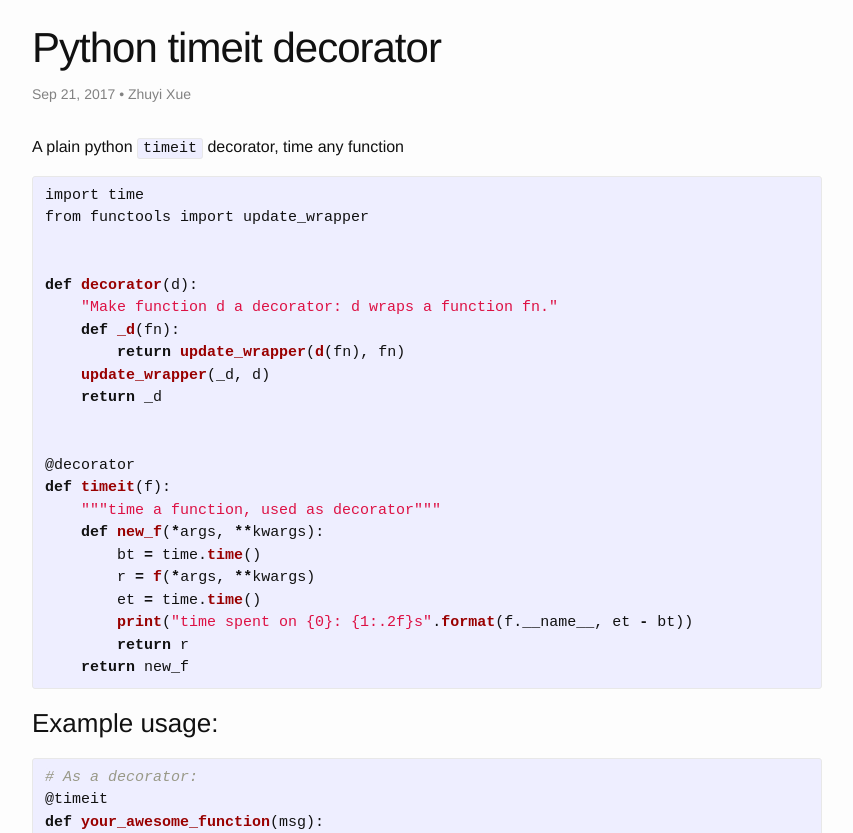
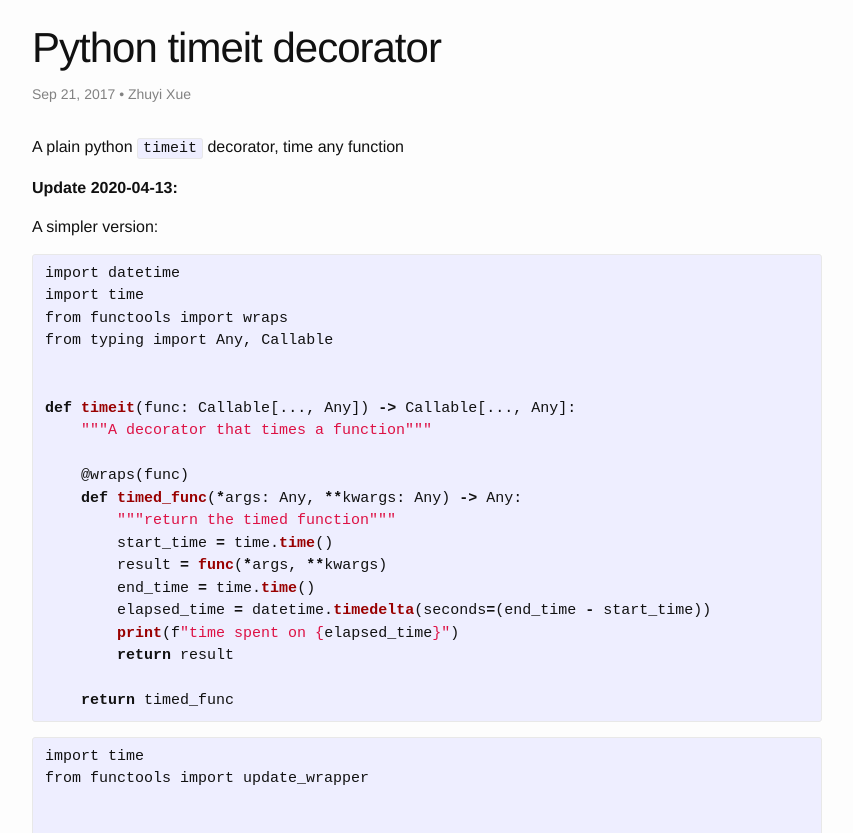
Before and after one commit to zyxue/zyxue.github.io, a Jekyll site: the page built from _posts/2017-09-21-python-timeit-decorator.md, in a window 1280 px wide and 900 px high, cut to the strip 67-900 px from the top of the window. Shown: the whole strip, without its empty margins (213-1066 px from the left). Built offline with Jekyll 4.4.1, drawn with Linux system fonts in a browser that asks for light colours; comment, search, counter and statistics services are not loaded.

Commit message:
updated _posts/2017-09-21-python-timeit-decorator.md

```diff
--- a/_posts/2017-09-21-python-timeit-decorator.md
+++ b/_posts/2017-09-21-python-timeit-decorator.md
@@ -6,6 +6,33 @@ tags: python, time, timeit, decorator
 ---
 
 A plain python `timeit` decorator, time any function
+
+**Update 2020-04-13:**
+
+A simpler version:
+
+{% highlight python %}
+import datetime
+import time
+from functools import wraps
+from typing import Any, Callable
+
+
+def timeit(func: Callable[..., Any]) -> Callable[..., Any]:
+    """A decorator that times a function"""
+
+    @wraps(func)
+    def timed_func(*args: Any, **kwargs: Any) -> Any:
+        """return the timed function"""
+        start_time = time.time()
+        result = func(*args, **kwargs)
+        end_time = time.time()
+        elapsed_time = datetime.timedelta(seconds=(end_time - start_time))
+        print(f"time spent on {elapsed_time}")
+        return result
+
+    return timed_func
+{% endhighlight %}
 
 {% highlight python %}
 import time
```
